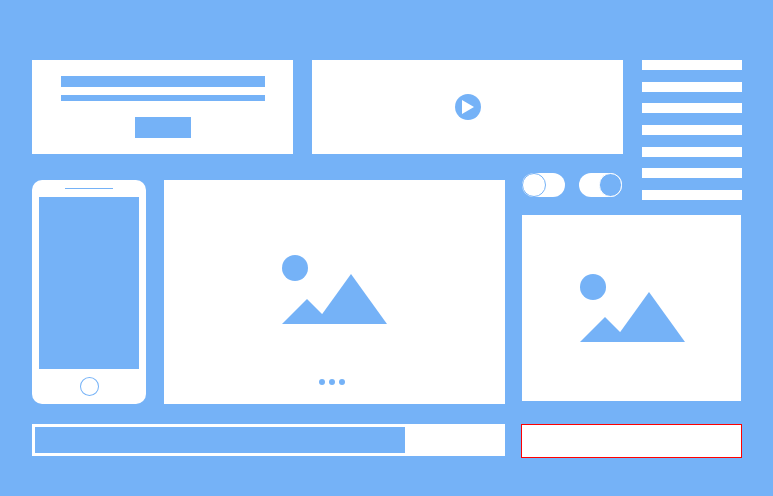
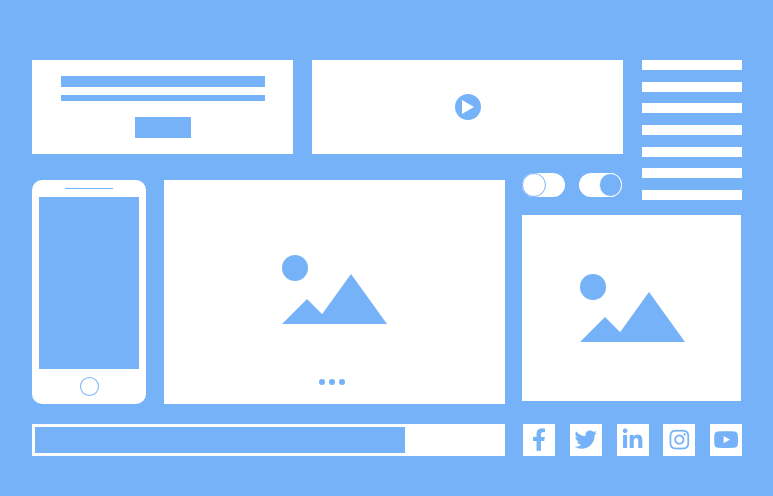
Before and after one commit to Mesutasci/Template-page-for-layouting, a plain HTML site: page index.html in a window 1280 px wide. Shown: the part 142-638 px from the top of the page, without its empty margins (253-1026 px from the left). Drawn offline with Linux system fonts and the light colour scheme.

Commit message:
socila media accounts icons are added

```diff
--- a/container.css
+++ b/container.css
@@ -159,3 +159,19 @@ hr {
   margin-left: 3px;
   background-color: rgb(117, 178, 247);
 }
+/* Social account images are added */
+#social-accounts {
+  background-color: rgb(117, 178, 247);
+}
+#social-accounts div {
+  display: flex;
+  justify-content: center;
+  width: 32px;
+  height: 32px;
+  background-color: white;
+}
+i {
+  padding: 5px;
+  font-size: 1.4em;
+  color: rgb(117, 178, 247);
+}
--- a/index.html
+++ b/index.html
@@ -8,6 +8,12 @@
     <link rel="stylesheet" href="basics.css" />
     <link rel="stylesheet" href="layout.css" />
     <link rel="stylesheet" href="container.css" />
+    <link
+      rel="stylesheet"
+      href="https://pro.fontawesome.com/releases/v5.10.0/css/all.css"
+      integrity="sha384-AYmEC3Yw5cVb3ZcuHtOA93w35dYTsvhLPVnYs9eStHfGJvOvKxVfELGroGkvsg+p"
+      crossorigin="anonymous"
+    />
   </head>
   <body>
     <main>
@@ -77,7 +83,13 @@
         <section id="search">
           <div id="search-box"></div>
         </section>
-        <section id="social-accounts"></section>
+        <section id="social-accounts">
+          <div><i class="fab fa-facebook-f"></i></div>
+          <div><i class="fab fa-twitter"></i></div>
+          <div><i class="fab fa-linkedin-in"></i></div>
+          <div><i class="fab fa-instagram"></i></div>
+          <div><i class="fab fa-youtube"></i></div>
+        </section>
       </footer>
     </main>
   </body>
--- a/layout.css
+++ b/layout.css
@@ -105,8 +105,6 @@ main {
 #social-accounts {
   display: flex;
   justify-content: space-between;
-  align-items: center;
   width: 219px;
   height: 100%;
-  border: 1px solid red;
 }
```
